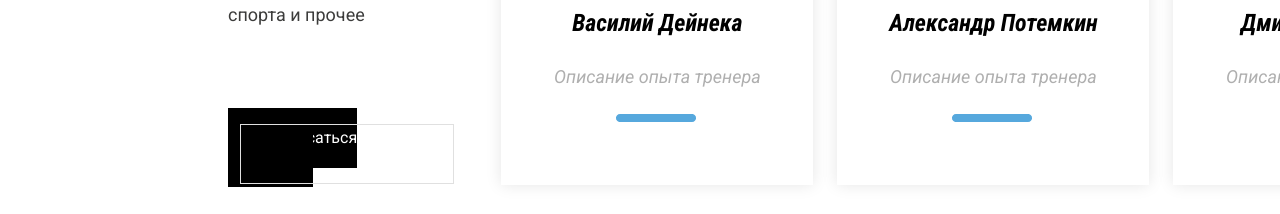
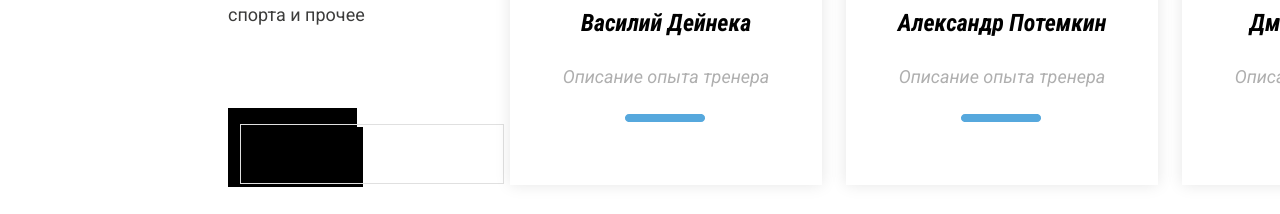
Before and after one commit to maksim-chernyshev/S-I-Fitness, a plain HTML site: page index.html in a window 1280 px wide. Shown: the part 237-451 px from the top of the page. Drawn offline with Linux system fonts and the light colour scheme; files whose address does not match are found by name.

Commit message:
last changes on my computer

```diff
--- a/style.css
+++ b/style.css
@@ -14,7 +14,7 @@ button {
 }
 
 .container {
-    width: 1440px;
+    max-width: 1440px;
 }
 
 .slider {
@@ -54,28 +54,23 @@ button {
 }
 
 .register-link {
+    margin-right: 73px;
+
     position: relative;
 
-    padding: 20px 85px 21px 42px;
+    padding: 20px 135px 21px 42px;
     text-decoration: none;
     background-color: #000;
     color: #fff;
 
-    z-index: 2;
+    box-sizing: border-box;
 }
 
 .register-link::before {
-    content: "";
+    content: url("img/shadow-rectangle.svg");
     position: absolute;
-    width: 214px;
-    height: 60px;
     left: 12px;
     top: 16px;
-
-    border: 1px solid #E0E0E0;
-    box-sizing: border-box;
-
-    z-index: 1;
 }
 
 .register-link::after {
```
Also changed, not shown: img/shadow-rectangle.svg (added), 1 other file.
